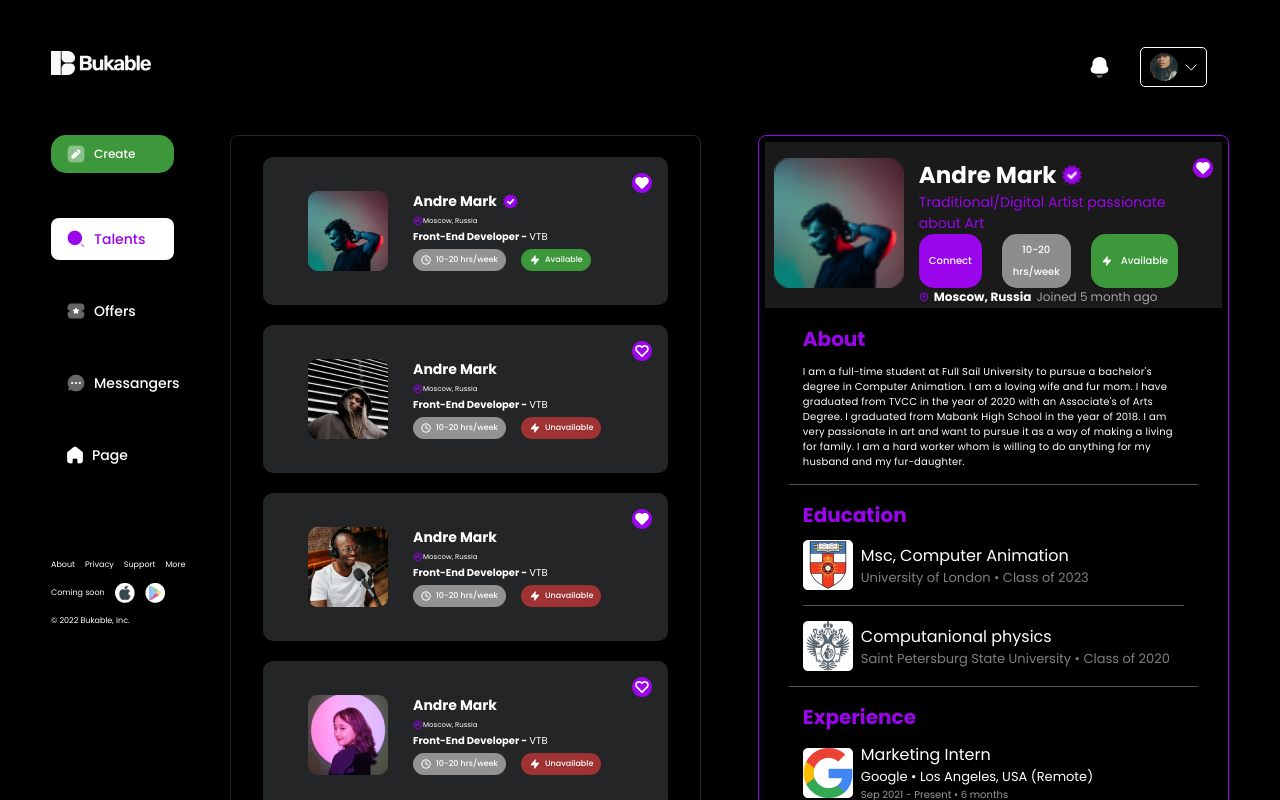
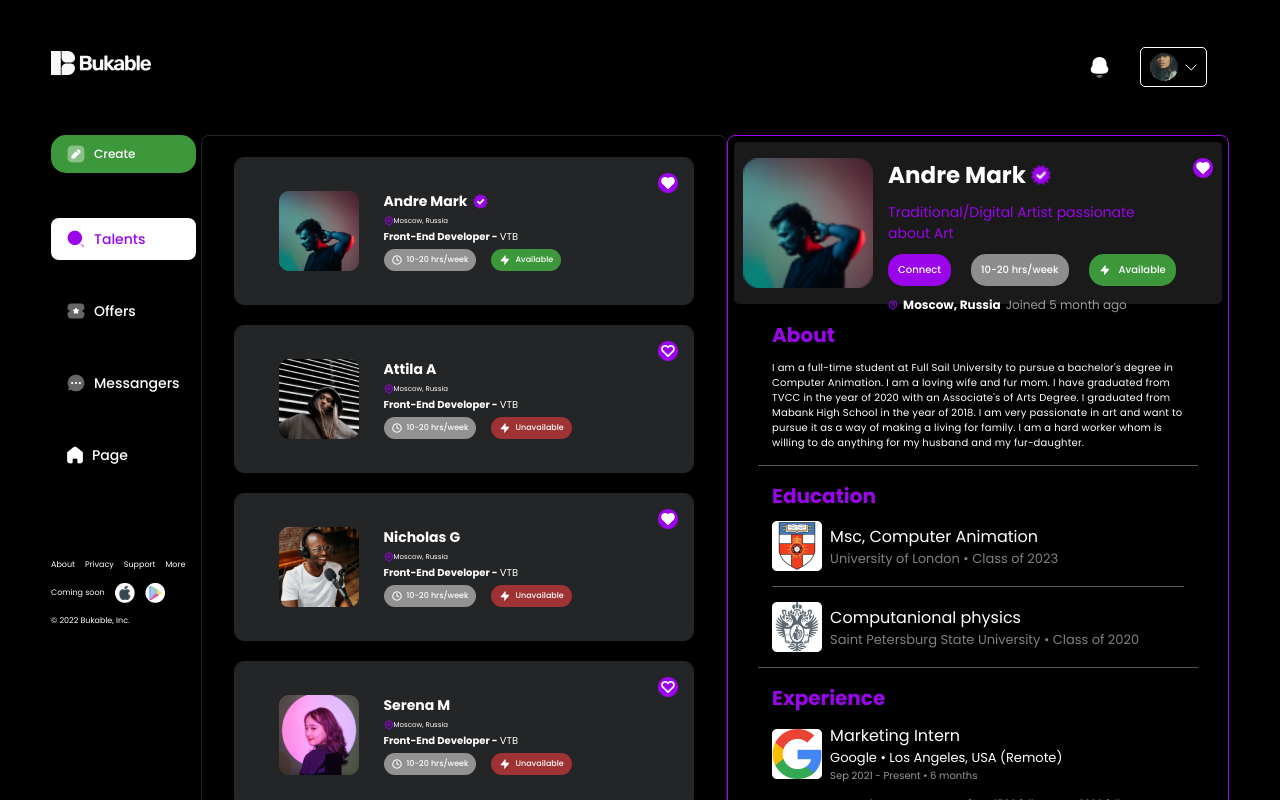
Before and after one commit to zhengis-alinur/bukable, a React (Create React App) app: page / in a window 1280 px wide. Shown: the top 800 px of the page. Built offline with nearby package versions, Linux system fonts and the light colour scheme.

Commit message:
feat: add responsibility for all components, except SideBar

```diff
--- a/src/App.scss
+++ b/src/App.scss
@@ -10,3 +10,9 @@
 .page {
     padding: 26px;
 }
+
+@media screen and (max-width: 800px) {
+    .page {
+        padding: 0;
+    }
+}
--- a/src/Sections/NavBar.scss
+++ b/src/Sections/NavBar.scss
@@ -22,3 +22,9 @@
         }
     }
 }
+
+@media screen and (max-width: 800px) {
+    .nav-bar {
+        padding: 10px 0;
+    }
+}
--- a/src/Sections/SideBar.scss
+++ b/src/Sections/SideBar.scss
@@ -3,7 +3,6 @@
     display: flex;
     flex-direction: column;
     justify-content: space-between;
-    width: 10.4%;
     max-height: 500px;
     .create-button {
         margin-left: 13px;
@@ -45,3 +44,9 @@
         }
     }
 }
+
+@media screen and (max-width: 800px) {
+    .side-bar {
+        display: none;
+    }
+}
--- a/src/Sections/TalentProfile.jsx
+++ b/src/Sections/TalentProfile.jsx
@@ -7,12 +7,20 @@ import ExperienceCard from './ExperienceCard'
 
 const TalentProfile = () => {
   const {currentTalent, setTalent} = useContext(TalentContext)
+  const {showProfile, setShowProfile} = useContext(TalentContext);
   const [select, setSelect] = useState(currentTalent.select)
+
   const toggleSelect = () => {
       setSelect(!select);
   }
+
+  const closeProfile = () => {
+    setShowProfile(false);
+  }
+
   return (
-    <div className='talent-profile'>
+    <div className='talent-profile' style={{display: showProfile ? 'block': 'none'}}>
+      <p className='back-arrow' onClick={()=>closeProfile()}>➜</p>
       <div className="header">
         <img src={currentTalent.img} alt="" className="profile-image" />
         <div className="info-wrapper">
--- a/src/Sections/TalentProfile.scss
+++ b/src/Sections/TalentProfile.scss
@@ -3,17 +3,25 @@
 .talent-profile {
     display: flex;
     flex-direction: column;
-    width: 40%;
+    background-color: #000;
     border: $primary solid 1px;
     border-radius: 8px;
     padding: 6px;
+    width: 56%;
+    .back-arrow {
+        display: none;
+        text-align: right;
+        transform:rotateY(180deg);
+        margin: 10px;
+    }
     .header {
         display: flex;
         gap: 15px;
         width: 100%;
+        height: 162px;
         padding: 16px 9px;
         background-color: rgba(255,255,255,0.1);
-        height: 166px;
+        border-radius: 5px;
     }
     .profile-image {
         width: 130px;
@@ -23,7 +31,7 @@
         display: flex;
         flex-direction: column;
         justify-content: space-between;
-        height: 100%;
+        gap: 10px;
     }
     .name {
         display: flex;
@@ -91,3 +99,36 @@
         letter-spacing: 0.2px;
     }
 }
+
+@media screen and (max-width: 1200px) {
+    .talent-profile {
+        display: none;
+        position: absolute;
+        width: 100%;
+        .back-arrow {
+            display: block;
+        }
+        .name {
+            font-size: 16px;
+        }
+        .buttons {
+            flex-wrap: wrap;
+        }
+    }
+}
+
+@media screen and (max-width: 550px) {
+    .talent-profile {
+        .header {
+            height: auto;
+        }
+        .location-wrapper {
+            position: relative;
+            width: 100%;
+        }
+        .marked {
+            display: none;
+        }
+    }
+
+}
--- a/src/Sections/TalentsList.jsx
+++ b/src/Sections/TalentsList.jsx
@@ -3,10 +3,10 @@ import './TalentsList.scss'
 import TalentCard from '../components/TalentCard'
 
 const TalentsList = (props) => {
+
   return (
     <div className='talents-list'>
         <div className="search-wrapper">
-
         </div>
         <div className="cards">
           {props.talents.map((el) => <TalentCard {...el}/>)}
--- a/src/Sections/TalentsList.scss
+++ b/src/Sections/TalentsList.scss
@@ -2,7 +2,7 @@
     display: flex;
     flex-direction: column;
     padding: 21px 32px;
-    width: 40%;
+    width: 58%;
     border: #242526 solid 1px;
     border-radius: 8px;
     .cards {
@@ -12,3 +12,14 @@
         gap: 20px;
     }
 }
+
+@media screen and (max-width: 1200px) {
+    .talents-list {
+        width: 100%;
+    }
+}
+@media screen and (max-width: 800px) {
+    .talents-list {
+        padding: 0;
+    }
+}
--- a/src/components/TalentCard.jsx
+++ b/src/components/TalentCard.jsx
@@ -6,12 +6,18 @@ import TalentContext from '../contexts/context';
 const TalentCard = (props) => {
 
     const {currentTalent, setTalent} = useContext(TalentContext)
+    const {showProfile, setShowProfile} = useContext(TalentContext)
+
     const [select, setSelect] = useState(props.select)
     const toggleSelect = () => {
         setSelect(!select);
     }
+    const toggleTalent = () => {
+        setTalent(props);
+        setShowProfile(true);
+    }
     return (
-        <div className='talent-card' onClick={() => {setTalent(props)}}>
+        <div className='talent-card' onClick={() => {toggleTalent()}}>
             <img src={props.img} alt="talent" className='talent-img'/>
             <div className="about">
                 <div className="name">
--- a/src/components/TalentCard.scss
+++ b/src/components/TalentCard.scss
@@ -58,3 +58,9 @@
         right: 16px;
     }
 }
+
+@media screen and (max-width: 800px) {
+    .talent-card {
+        padding: 10px;
+    }
+}
--- a/src/pages/Home.jsx
+++ b/src/pages/Home.jsx
@@ -22,7 +22,7 @@ const Home = () => {
     {
       id:2,
       img: '/assets/Attila.png',
-      name: 'Andre Mark',
+      name: 'Attila A',
       location: 'Moscow, Russia',
       specialization: 'Front-End Developer',
       company: 'VTB',
@@ -33,7 +33,7 @@ const Home = () => {
     {
       id:3,
       img: '/assets/Nicholas.png',
-      name: 'Andre Mark',
+      name: 'Nicholas G',
       location: 'Moscow, Russia',
       specialization: 'Front-End Developer',
       company: 'VTB',
@@ -44,7 +44,7 @@ const Home = () => {
     {
       id:4,
       img: '/assets/Serena.png',
-      name: 'Andre Mark',
+      name: 'Serena M',
       location: 'Moscow, Russia',
       specialization: 'Front-End Developer',
       company: 'VTB',
@@ -93,15 +93,27 @@ const Home = () => {
       available: false
     }
   ]
-  let [currentTalent, setTalent] = useState(data[0]);
-  let [talents, setTalents] = useState(data);
+  const [currentTalent, setTalent] = useState(data[0]);
+  const [talents, setTalents] = useState(data);
+  const [showProfile, setShowProfile] = useState(window.innerWidth > 1200 ? true : false);
+
+  window.addEventListener('resize', ()=>{
+    if(window.innerWidth > 1200) {
+      setShowProfile(true);
+    } else {
+      setShowProfile(false);
+    }
+  });
+
   return (
     <div className='home page'>
         <SideBar/>
-        <TalentContext.Provider value={{currentTalent, setTalent}}>
-          <TalentsList talents={talents}/>
-          <TalentProfile currentTalent/>
-        </TalentContext.Provider>
+        <div className="content">
+          <TalentContext.Provider value={{currentTalent, setTalent, showProfile, setShowProfile}}>
+            <TalentsList talents={talents}/>
+            <TalentProfile currentTalent/>
+          </TalentContext.Provider>
+        </div>
     </div>
   )
 }
--- a/src/pages/Home.scss
+++ b/src/pages/Home.scss
@@ -1,6 +1,15 @@
 .home {
     display: flex;
     justify-content: space-between;
-    position: relative;
-    width: 100%;
+    gap: 5px;
+    .content {
+        position: relative;
+        display: flex;
+    }
 }
+
+@media screen and (max-width: 1200px) {
+    .content {
+        width: 100%;
+    }
+}
```
